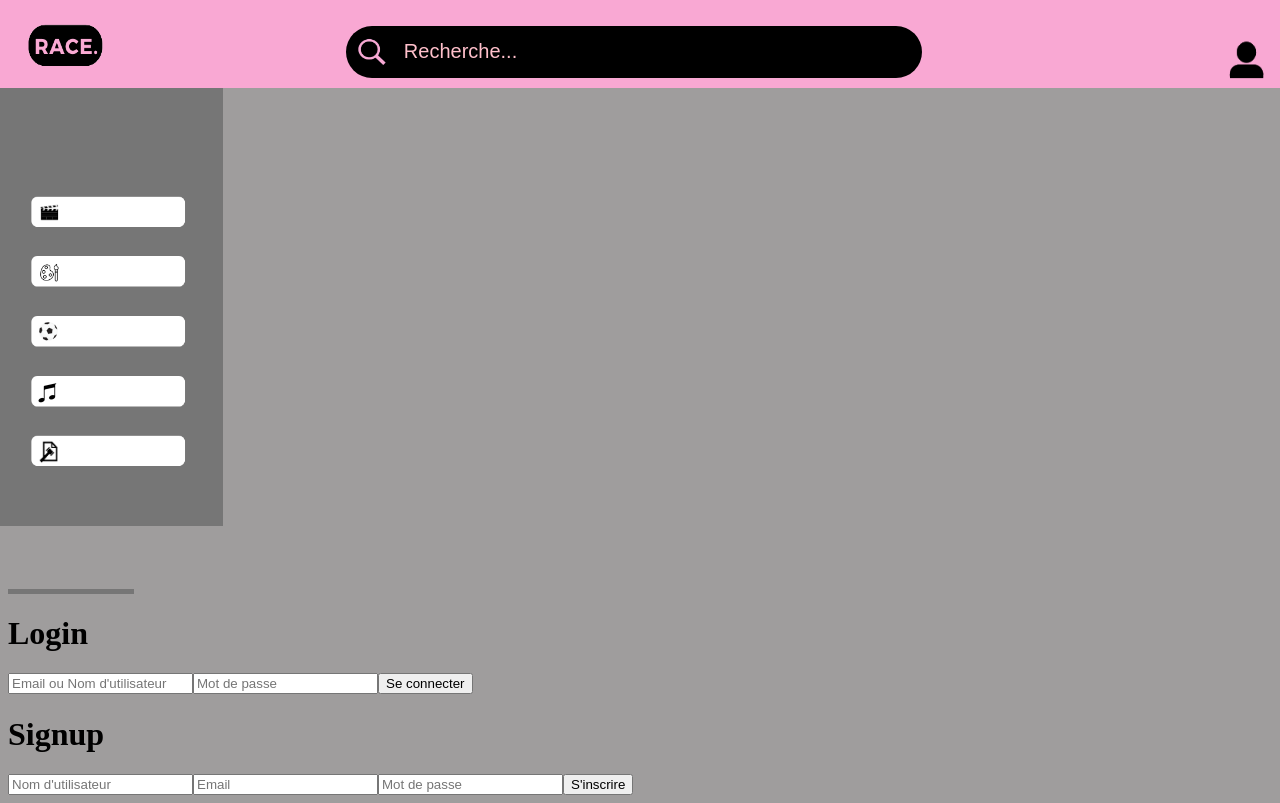
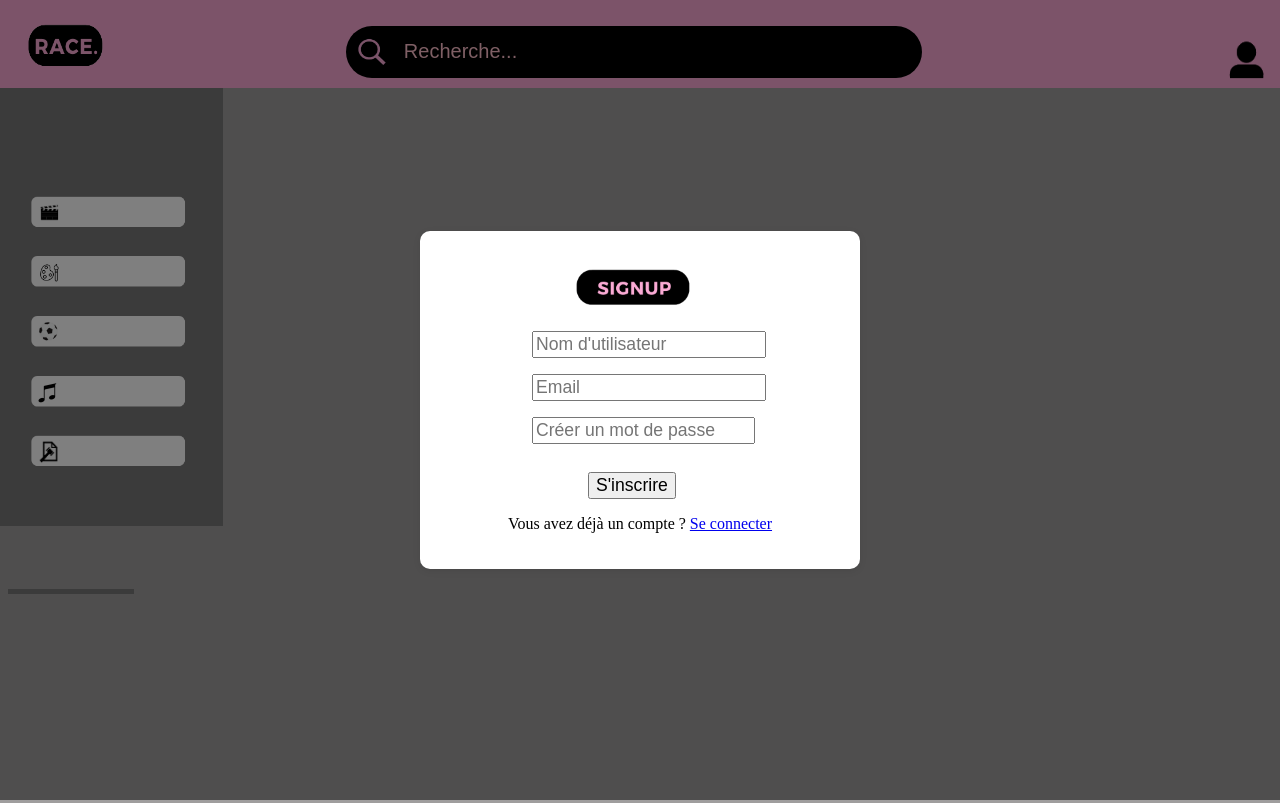
Before and after one commit to Raphiloulou/yowl, a Vue app in the folder yowl/: page /signup in a window 1280 px wide. Built offline with nearby package versions, Linux system fonts and the light colour scheme.

Commit message:
login et signup

```diff
--- a/yowl/src/components/SectionLogin.vue
+++ b/yowl/src/components/SectionLogin.vue
@@ -1,19 +1,104 @@
-<template>
+
+   <template>
     <div>
-      <h1>Login</h1>
-      <form>
-        <input type="text" placeholder="Email ou Nom d'utilisateur" />
-        <input type="password" placeholder="Mot de passe" />
-        <button>Se connecter</button>
-      </form>
+      <div v-if="showPopup" class="popup-overlay">
+        <div class="popup">
+          <img class="Login" src="@/assets/Login.png">
+          <form @submit.prevent="handleLogin">
+            <input class="text" type="text" placeholder="Email ou Nom d'utilisateur" v-model="identifier" />
+            <input class="password" type="password" placeholder="Mot de passe" v-model="password" />
+            <button class="submit" type="submit">Se connecter</button>
+          </form>
+          <p class="compte">
+            Vous n'avez pas de compte ?
+            <a href="#signup" @click.prevent="showSignupPopup">Créer un compte</a>
+          </p>
+        </div>
+      </div>
     </div>
   </template>
 
   <script>
   export default {
     name: 'SectionLogin',
+    data() {
+      return {
+        showPopup: window.location.hash === '#login',
+        identifier: '',
+        password: '',
+      };
+    },
+    methods: {
+      handleLogin() {
+        console.log('Connexion avec:', this.identifier, this.password);
+        this.closePopup();
+      },
+
+      showSignupPopup() {
+        this.showPopup = false;
+        window.location.hash = '#signup';
+        window.location.reload();
+      },
+    },
   };
   </script>
 
   <style scoped>
+  .popup-overlay {
+    position: fixed;
+    top: 0;
+    left: 0;
+    width: 100%;
+    height: 100%;
+    background: rgba(0, 0, 0, 0.5)
+;
+    display: flex;
+    align-items: center;
+    justify-content: center;
+    z-index: 1000;
+  }
+
+  .popup {
+    background: white;
+    padding: 20px;
+    border-radius: 10px;
+    box-shadow: 0 2px 10px rgba(0, 0, 0, 0.1);
+    width: 90%;
+    max-width: 400px;
+    text-align: center;
+  }
+
+  .Login{
+    display: flex;
+    width: 40%;
+    margin-left: 30%;
+
+  }
+
+  .text{
+    display: flex;
+    margin-left: 23%;
+    font-size: 110%;
+    /* background-color: #9f9d9d; */
+
+
+  }
+  .password{
+    display: flex;
+    margin-left: 23%;
+    width: 53.8%;
+    font-size: 110%;
+    margin-top: 4%;
+  }
+
+  .submit{
+    display: flex;
+    font-size: 110%;
+    margin-top: 7%;
+    margin-left: 34%;
+  }
+
+  .compte{
+    font-family: system-ui, -apple-system, BlinkMacSystemFont, 'Segoe UI', Roboto, Oxygen, Ubuntu, Cantarell, 'Open Sans', 'Helvetica Neue', sans-serif;
+  }
   </style>
--- a/yowl/src/components/SectionSignup.vue
+++ b/yowl/src/components/SectionSignup.vue
@@ -1,20 +1,111 @@
-<template>
+   <template>
     <div>
-      <h1>Signup</h1>
-      <form>
-        <input type="text" placeholder="Nom d'utilisateur" />
-        <input type="email" placeholder="Email" />
-        <input type="password" placeholder="Mot de passe" />
-        <button>S'inscrire</button>
-      </form>
+      <div v-if="showPopup" class="popup-overlay">
+        <div class="popup">
+          <img class="Signup" src="@/assets/Signup.png">
+          <form @submit.prevent="handleSignup">
+            <input class="text" type="text" placeholder="Nom d'utilisateur" v-model="username" />
+            <input class="email" type="email" placeholder="Email" v-model="email" />
+            <input class="password" type="password" placeholder="Créer un mot de passe" v-model="password" />
+            <button class="submit" type="submit">S'inscrire</button>
+          </form>
+          <p class="compte">
+            Vous avez déjà un compte ?
+            <a href="#login" @click.prevent="showLoginPopup">Se connecter</a>
+          </p>
+        </div>
+      </div>
     </div>
   </template>
 
   <script>
   export default {
     name: 'SectionSignup',
+    data() {
+      return {
+        showPopup: window.location.hash === '#signup' || !window.location.hash,
+        username: '',
+        email: '',
+        password: '',
+      };
+    },
+    methods: {
+      handleSignup() {
+        console.log('Inscription avec:', this.username, this.email, this.password);
+
+        window.location.hash = '#login';
+        window.location.reload();
+      },
+      showLoginPopup() {
+        this.showPopup = false;
+        window.location.hash = '#login';
+        window.location.reload();
+      },
+    },
   };
   </script>
 
   <style scoped>
+  .popup-overlay {
+    position: fixed;
+    top: 0;
+    left: 0;
+    width: 100%;
+    height: 100%;
+    background: rgba(0, 0, 0, 0.5);
+    display: flex;
+    align-items: center;
+    justify-content: center;
+    z-index: 1000;
+  }
+
+  .popup {
+    background: white;
+    padding: 20px;
+    border-radius: 10px;
+    box-shadow: 0 2px 10px rgba(0, 0, 0, 0.1);
+    width: 90%;
+    max-width: 400px;
+    text-align: center;
+  }
+
+
+  .Signup{
+    display: flex;
+    width: 40%;
+    margin-left: 30%;
+
+  }
+
+  .text{
+    display: flex;
+    margin-left: 23%;
+    font-size: 110%;
+    /* background-color: #9f9d9d; */
+
+
+  }
+
+  .email{
+    display: flex;
+    font-size: 110%;
+    margin-top: 4%;
+    margin-left: 23%;
+
+  }
+  .password{
+    display: flex;
+    width: 53.8%;
+    font-size: 110%;
+    margin-top: 4%;
+    margin-left: 23%;
+  }
+
+  .submit{
+    display: flex;
+    font-size: 110%;
+    margin-top: 7%;
+    margin-left: 37%;
+  }
+
   </style>
```
Also changed, not shown: yowl/src/assets/Login.png (added), yowl/src/assets/Signup.png (added).
